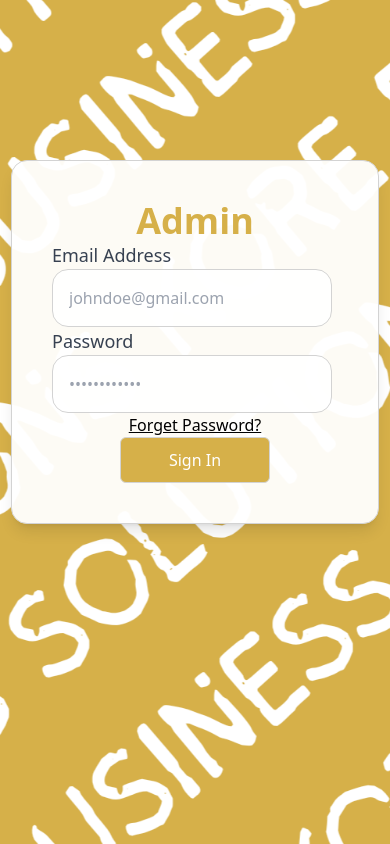
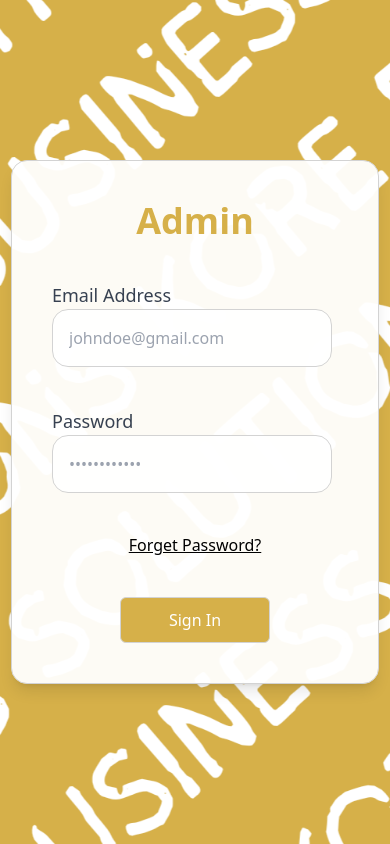
Before and after one commit to EmmanualJanuarie/KBS_portal, a React (Vite) app in the folder mern-frontend/: page /admin-page in a window 390 px wide. Built offline with nearby package versions, Linux system fonts and the light colour scheme.

Commit message:
Update SignInFormComponent.tsx

```diff
--- a/mern-frontend/src/components/SignInFormComponent.tsx
+++ b/mern-frontend/src/components/SignInFormComponent.tsx
@@ -19,11 +19,11 @@ export default function SignInFormComponent({setFormTitle, setForgetPwdLink}: si
         <div>
             {/* SIGNIN FORM */}
             <div className="bg-white/95 shadow-lg rounded-2xl p-10 items-center justify-center form-signin">
-                <div className="flex flex-col md:flex md:flex-col sm:flex sm:flex-col justify-center lg:gap-10 md:gap-10 sm:gap-10">
+                <div className="flex flex-col md:flex md:flex-col sm:flex sm:flex-col justify-center gap-10">
                     <div className="text-4xl font-bold color-gold text-center">{setFormTitle}</div>
                     <form>
                         {/* INNER COLUMN */}
-                        <div className="flex flex-col md:flex md:flex-col sm:flex sm:flex-col justify-center lg:gap-10 md:gap-10 sm:gap-10">
+                        <div className="flex flex-col md:flex md:flex-col sm:flex sm:flex-col justify-center gap-10">
                             {/* EMAIL INPUT */}
                             <div className="">
                                 <label htmlFor="email" className="text-lg font-medium items-left py-20 text-gray-700 mb-1">
```
